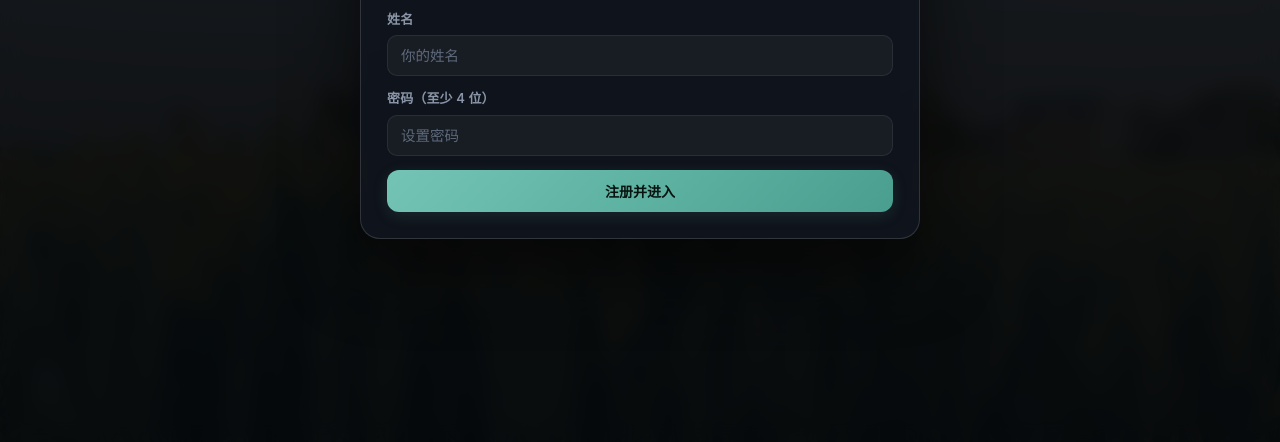
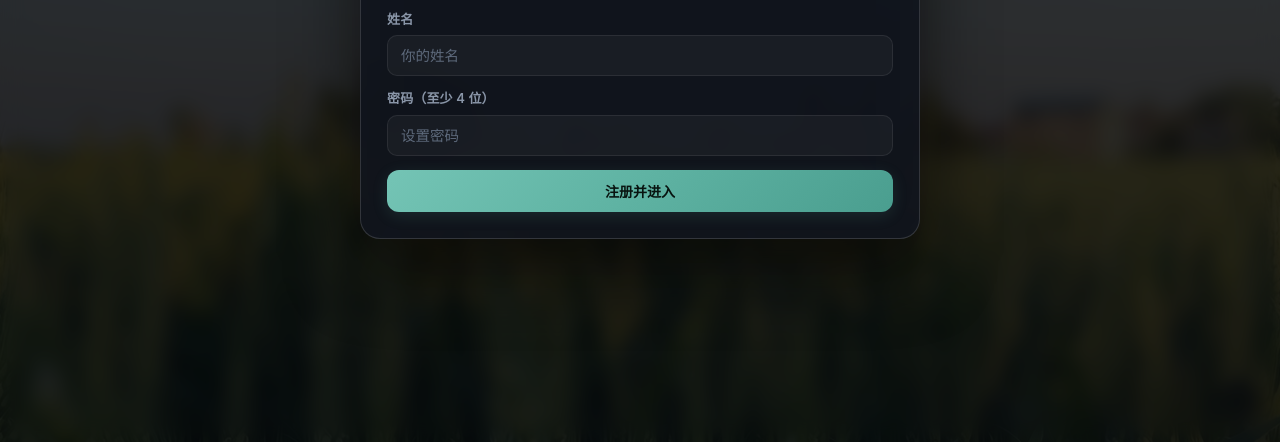
Before and after one commit to huzhiji/classroom-poll-tcb, a website: page public/student.html in a window 1280 px wide. Shown: the part 358-800 px from the top of the page. Drawn offline with Linux system fonts and the light colour scheme.

Commit message:
feat: 动画系统 + 背景调亮 + 删专项重复
- 清理专线重复:线上删除第X章 专项10套(与专项·X 重复),保留10套
- 背景更亮:麦田遮罩 .72/.90 → .42/.62,首页 .65/.88 → .50/.70
- 课堂点击效果:切换Tab时 body.tab-focus 触发 dimPulse 减暗动画(聚焦感)
- 动画体系:
  - 卡片悬停浮起(translateY -2px + shadow)
  - 按钮点击波纹(.btn/.pp-btn active 触发 radial)
  - 进度条平滑过渡(.8s cubic-bezier)
  - 选项点击反馈(optSel scale 动画)
  - 题目切换淡入(qFade)
  - 得分分数弹出(scorePop cubic-bezier)
  - 标题渐入(titleSlide)
  - 数字hover放大/骨架屏流光
  - prefers-reduced-motion 适配
- CSS版本号 20260812→20260812b 强制刷新缓存

```diff
--- a/public/css/theme.css
+++ b/public/css/theme.css
@@ -385,6 +385,62 @@ tr:hover td{background:var(--surface)}
   width:min(560px,92vw);
   box-shadow:var(--shadow-lg);
   animation:fadeUp .35s var(--ease);
+}
+
+/* ============ 8. 动画增强 ============ */
+/* 点击标签减暗(聚焦效果) */
+body.tab-focus::before{
+  content:'';position:fixed;inset:0;z-index:500;pointer-events:none;
+  background:rgba(10,13,18,.28);
+  animation:dimPulse .55s ease-out forwards;
+}
+@keyframes dimPulse{0%{opacity:0}35%{opacity:1}100%{opacity:0}}
+
+/* 卡片悬停浮起 */
+.card,.exam-card,.dash-card,.stat-box{transition:transform var(--t),box-shadow var(--t),border-color var(--t)}
+.card:hover,.exam-card:hover,.dash-card:hover{transform:translateY(-2px);box-shadow:var(--shadow-lg);border-color:var(--border-strong)}
+.stat-box:hover{transform:translateY(-2px);border-color:var(--hairline-primary)}
+
+/* 按钮点击波纹 */
+button.btn,a.btn,.pp-btn,.modal-tabs button{position:relative;overflow:hidden}
+button.btn::after,a.btn::after,.pp-btn::after,.modal-tabs button::after{content:'';position:absolute;inset:0;background:radial-gradient(circle,rgba(255,255,255,.5) 0%,transparent 65%);opacity:0;transform:scale(0);transition:transform .5s,opacity .5s}
+button.btn:active::after,a.btn:active::after,.pp-btn:active::after,.modal-tabs button:active::after{opacity:1;transform:scale(2);transition:transform 0s,opacity 0s}
+
+/* 进度条平滑过渡 */
+.prog i,.cat-bar i{transition:width .8s cubic-bezier(.2,.7,.2,1)}
+
+/* 选项点击反馈 */
+.opt{transition:background var(--t),border-color var(--t),transform .15s}
+.opt:active{transform:scale(.99)}
+.opt.sel{animation:optSel .35s ease}
+@keyframes optSel{0%{transform:scale(1)}40%{transform:scale(1.025)}100%{transform:scale(1)}}
+
+/* 题目切换淡入 */
+.q,.opt:not(.sel),.qa-row{animation:qFade .4s var(--ease) both}
+@keyframes qFade{from{opacity:0;transform:translateY(6px)}to{opacity:1;transform:translateY(0)}}
+
+/* 得分动画 */
+.result-head .score{display:inline-block;animation:scorePop .7s cubic-bezier(.2,1.4,.4,1) both}
+@keyframes scorePop{0%{opacity:0;transform:scale(.5)}60%{opacity:1;transform:scale(1.12)}100%{transform:scale(1)}}
+
+/* 标题渐入 */
+h1,.page-title,.start-panel h2,.landing-hero h1{animation:titleSlide .6s var(--ease) both}
+@keyframes titleSlide{from{opacity:0;transform:translateY(-8px);letter-spacing:.02em}to{opacity:1;transform:translateY(0);letter-spacing:0}}
+
+/* 标签按钮激活波纹 + 选中 */
+.nav button,.seg button,.tabs-mini button{transition:background var(--t),color var(--t),border-color var(--t),transform .15s}
+.nav button:hover,.seg button:hover,.tabs-mini button:hover{transform:translateY(-1px)}
+
+/* 数字滚动 */
+.stat-box .num{transition:transform .4s ease}
+.stat-box:hover .num{transform:scale(1.05)}
+
+/* 正在加载 */
+.skeleton{background:linear-gradient(90deg,var(--surface) 0%,var(--surface-3) 50%,var(--surface) 100%);background-size:200% 100%;animation:shimmer 1.6s linear infinite}
+
+/* 减少动画偏好 */
+@media (prefers-reduced-motion:reduce){
+  *,*::before,*::after{animation-duration:.01ms!important;transition-duration:.01ms!important}
 }
 .modal-box h3{margin:0 0 12px;font-size:var(--fs-h2);color:var(--ink)}
 .modal-box textarea{width:100%;min-height:200px;font-size:13px;font-family:inherit;padding:10px;border:1px solid var(--border);border-radius:10px;box-sizing:border-box;background:var(--surface);color:var(--ink)}
--- a/public/student.html
+++ b/public/student.html
@@ -4,13 +4,13 @@
 <meta charset="UTF-8">
 <meta name="viewport" content="width=device-width, initial-scale=1.0">
 <title>选调生学习系统 · 学生端</title>
-<link rel="stylesheet" href="/css/theme.css?v=20260812">
+<link rel="stylesheet" href="/css/theme.css?v=20260812b">
 <style>
-  /* ===== 学生端页面级覆盖：麦田 + 墨韵遮罩 ===== */
+  /* ===== 学生端页面级覆盖：麦田 + 墨韵遮罩(更亮) ===== */
   body{
     background:
-      radial-gradient(1200px 620px at 82% -12%, rgba(95,179,163,.07), transparent 58%),
-      linear-gradient(180deg, rgba(14,18,25,.72) 0%, rgba(10,13,18,.90) 100%),
+      radial-gradient(1200px 620px at 82% -12%, rgba(95,179,163,.06), transparent 58%),
+      linear-gradient(180deg, rgba(14,18,25,.42) 0%, rgba(10,13,18,.62) 100%),
       url(/images/bg-hero.jpg) center/cover no-repeat fixed;
   }
   .who .muted{color:var(--text)}
@@ -232,7 +232,12 @@ if(!studentKey)openAuth();
 document.querySelectorAll('.nav button').forEach(b=>b.onclick=()=>{
   document.querySelectorAll('.nav button').forEach(x=>x.classList.remove('active'));b.classList.add('active');
   document.querySelectorAll('main>section').forEach(s=>s.classList.add('hidden'));
-  $('#tab-'+b.dataset.tab).classList.remove('hidden');
+  const tabId='#tab-'+b.dataset.tab;
+  const tab=document.querySelector(tabId);tab.classList.remove('hidden');
+  // 进入动画:重置触发重新淡入
+  tab.style.animation='none';void tab.offsetWidth;tab.style.animation='fadeUp .45s var(--ease, ease) both';
+  // 减暗动画:点击内容标签时短暂压暗背景(聚焦效果)
+  document.body.classList.remove('tab-focus');void document.body.offsetWidth;document.body.classList.add('tab-focus');
   if(b.dataset.tab==='dashboard')loadDashboard();
   if(b.dataset.tab==='courses')loadCourses();
   if(b.dataset.tab==='exam')loadExamList();
```
Also changed, not shown: public/index.html (+3 -3 lines), public/teacher.html (+1 -1 lines).
